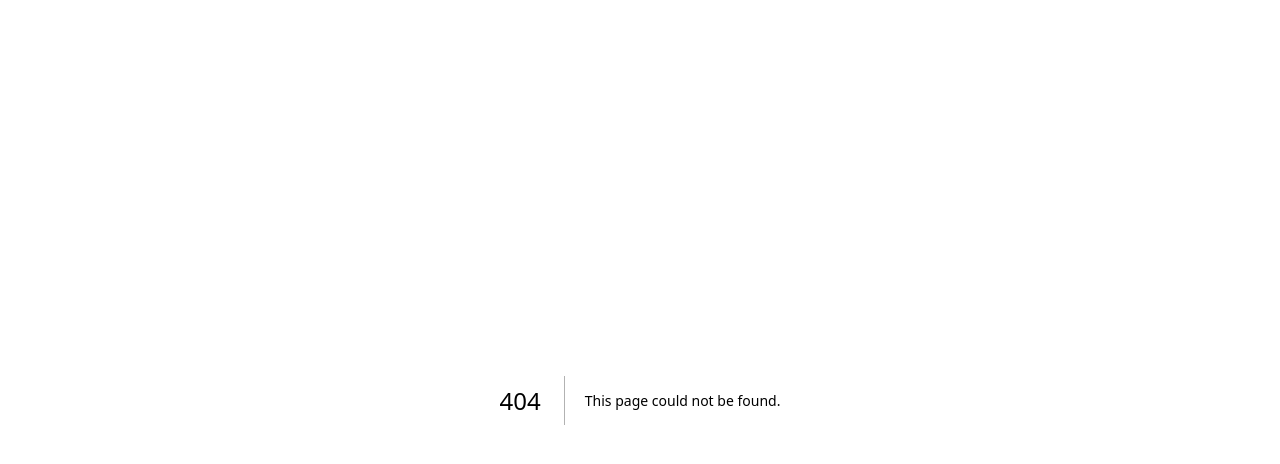
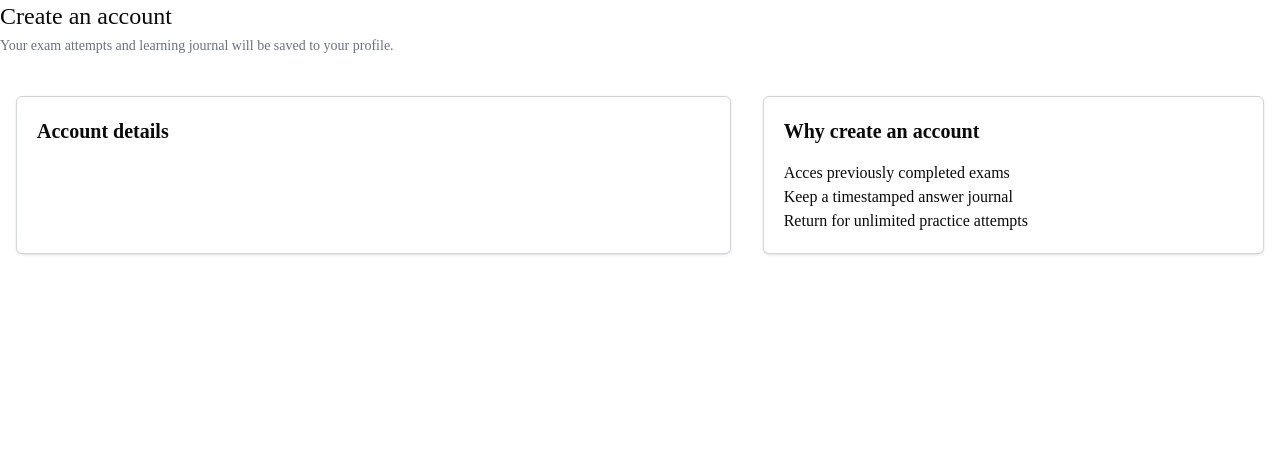
Before and after one commit to chingu-voyages/X02-team-01, a Next.js app in the folder frontend/: page /register in a window 1280 px wide. Before the commit this address had no page. Shown: the top 464 px of the page. Built offline with nearby package versions, Linux system fonts and the light colour scheme.

Commit message:
feat(register): create RegisterScreen component with simple skeleton

```diff
--- /dev/null
+++ b/frontend/src/app/(auth)/register/page.tsx
@@ -0,0 +1,5 @@
+import RegisterScreen from "@/features/auth/register/RegisterScreen";
+
+export default function AccessPage() {
+  return <RegisterScreen />;
+}
--- /dev/null
+++ b/frontend/src/features/auth/register/RegisterScreen.tsx
@@ -0,0 +1,35 @@
+"use client";
+
+import PageHeader from "@/components/layouts/PageHeader";
+import Card from "@/components/ui/Card";
+
+export default function RegisterScreen() {
+  const handleSubmit = (e: React.FormEvent) => {
+    e.preventDefault();
+  };
+
+  return (
+    <div>
+      <PageHeader
+        title="Create an account"
+        subtitle="Your exam attempts and learning journal will be saved to your profile."
+      />
+
+      <div className="mt-6 grid grid-cols-1 md:grid-cols-12">
+        <Card className="col-span-7">
+          <h2 className="text-xl font-semibold mb-4">Account details</h2>
+          <form onSubmit={handleSubmit} className="space-y-4">
+          </form>
+        </Card>
+        <Card className="col-span-5">
+          <h2 className="text-xl font-semibold mb-4">Why create an account</h2>
+          <ul>
+            <li>Acces previously completed exams</li>
+            <li>Keep a timestamped answer journal</li>
+            <li>Return for unlimited practice attempts</li>
+          </ul>
+        </Card>
+      </div>
+    </div>
+  );
+}
```
